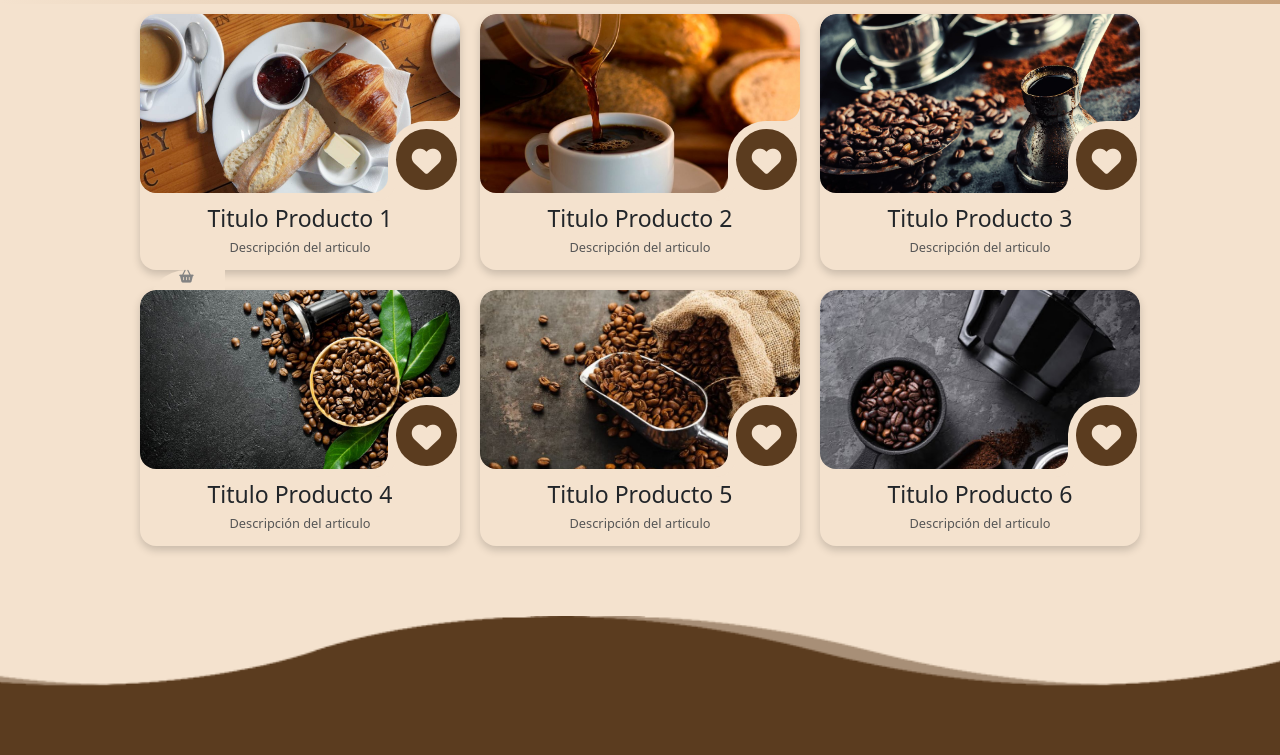
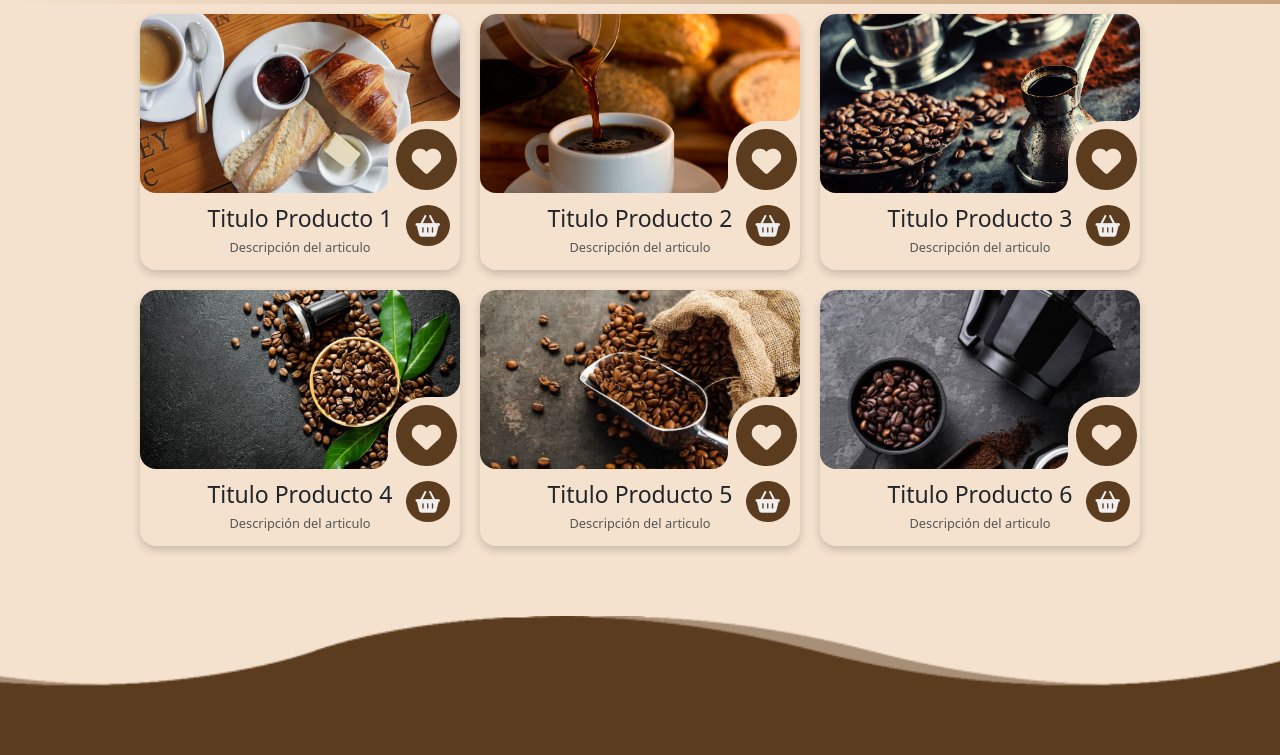
Before and after one commit to FFabianaB/Caffee-CAC, a plain HTML site: page pages/productos.html in a window 1280 px wide. Shown: the part 76-831 px from the top of the page. Drawn offline with nearby package versions, Linux system fonts and the light colour scheme; a web font is replaced by a local one.

Commit message:
canasta productos

```diff
--- a/pages/productos.html
+++ b/pages/productos.html
@@ -89,8 +89,8 @@
       <div class="descripcion">
         <h3>Titulo producto 1</h3>
         <p>Descripción del articulo</p>
-        <div class="canastaGris">
-          <i id="canastaGris" class="fa-solid fa-basket-shopping" style="color: #838383;">
+        <div class="canastaGrisDiv">
+          <i id="canastaGrisIcono" class="fa-solid fa-basket-shopping">
           </i>
         </div>
 
@@ -111,6 +111,10 @@
       <div class="descripcion">
         <h3>Titulo producto 2</h3>
         <p>Descripción del articulo</p>
+        <div class="canastaGrisDiv">
+          <i id="canastaGrisIcono" class="fa-solid fa-basket-shopping">
+          </i>
+        </div>
       </div>
     </div>
 
@@ -128,6 +132,10 @@
       <div class="descripcion">
         <h3>Titulo producto 3</h3>
         <p>Descripción del articulo</p>
+        <div class="canastaGrisDiv">
+          <i id="canastaGrisIcono" class="fa-solid fa-basket-shopping">
+          </i>
+        </div>
       </div>
     </div>
 
@@ -149,6 +157,10 @@
       <div class="descripcion">
         <h3>Titulo producto 4</h3>
         <p>Descripción del articulo</p>
+        <div class="canastaGrisDiv">
+          <i id="canastaGrisIcono" class="fa-solid fa-basket-shopping">
+          </i>
+        </div>
       </div>
     </div>
 
@@ -166,6 +178,11 @@
       <div class="descripcion">
         <h3>Titulo producto 5 </h3>
         <p>Descripción del articulo</p>
+
+        <div class="canastaGrisDiv">
+          <i id="canastaGrisIcono" class="fa-solid fa-basket-shopping">
+          </i>
+        </div>
       </div>
     </div>
 
@@ -183,6 +200,10 @@
       <div class="descripcion">
         <h3>Titulo producto 6</h3>
         <p>Descripción del articulo</p>
+        <div class="canastaGrisDiv">
+          <i id="canastaGrisIcono" class="fa-solid fa-basket-shopping">
+          </i>
+        </div>
       </div>
     </div>
 
--- a/styles/style-productos.css
+++ b/styles/style-productos.css
@@ -54,15 +54,23 @@ p {
   margin: 0.625rem 0 1.25rem;
   color: #565656;
 }
-.canastaGris{
-  position: absolute;
-  /* bottom: -0.375rem;
-  right: -0.375rem; */
-  width: 6rem;
-  height: 6rem;
-  background: var(--cardcolor);
-  border-top-left-radius: 50%;
+.canastaGrisDiv{
+
+  display: flex;
+  justify-content: end;
+  transform: translateY(-65px)translateX(-2px);
+
+
 }
+#canastaGrisIcono{
+  color: #efefef;
+  font-size: 1.7rem;
+  background: var(--btnlike);
+  border-radius: 50%;
+  padding: 10px;
+}
+
+
 
 
 
@@ -135,6 +143,21 @@ footer {
   margin-top: 20vh;
 }
 
+@media (max-width: 916px) {
+  h3{
+    font-size: 1.5rem;
+  }
+}
+@media (max-width: 777px) {
+
+  .micontenedor {
+    flex-direction: column;
+  }
+  footer {
+    padding: 1px;
+  }
+}
+
 @media (max-width: 576px) {
   .micontenedor {
     flex-direction: column;
```
